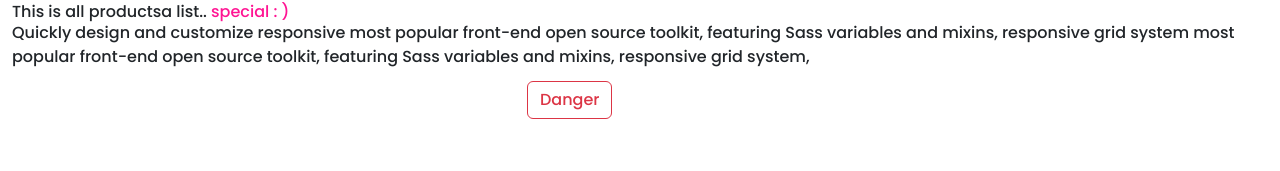
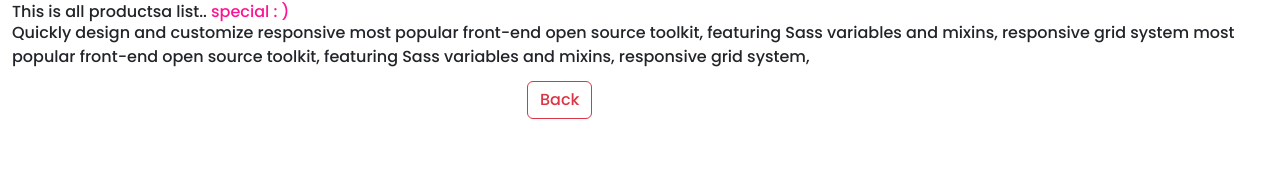
Before and after one commit to SurajTrainer/MERN_Project, a React (Vite) app in the folder Frontend/: page /product in a window 1280 px wide. Shown: the part 118-289 px from the top of the page. Built offline with nearby package versions, Linux system fonts and the light colour scheme.

Commit message:
updating back button from products

```diff
--- a/Frontend/src/product/Product.jsx
+++ b/Frontend/src/product/Product.jsx
@@ -3,6 +3,7 @@ import Navbar from '../components/Navbar'
 import Footer from '../components/Footer'
 import list from '../../public/list.json'
 import Card from '../components/Card'
+import { Link } from 'react-router-dom'
 
 const Product = () => {
   return (
@@ -11,7 +12,10 @@ const Product = () => {
     <div className='container product_data'>
       <h2>This is all productsa list.. <span style={{color:"#FF1493"}}>special : )</span> </h2>
       <p>Quickly design and customize responsive most popular front-end open source toolkit, featuring Sass variables and mixins, responsive grid system most popular front-end open source toolkit, featuring Sass variables and mixins, responsive grid system, </p>
-      <button type="button" class="btn btn-outline-danger" style={{margin:'12px 41%'}}>Danger</button>
+
+      <Link to='/'>
+      <button type="button" class="btn btn-outline-danger" style={{margin:'12px 41%'}}>Back</button>
+      </Link>
     </div>
     <div className='d-flex flex-wrap container product_data'>
         {list.map((item) => (
```
